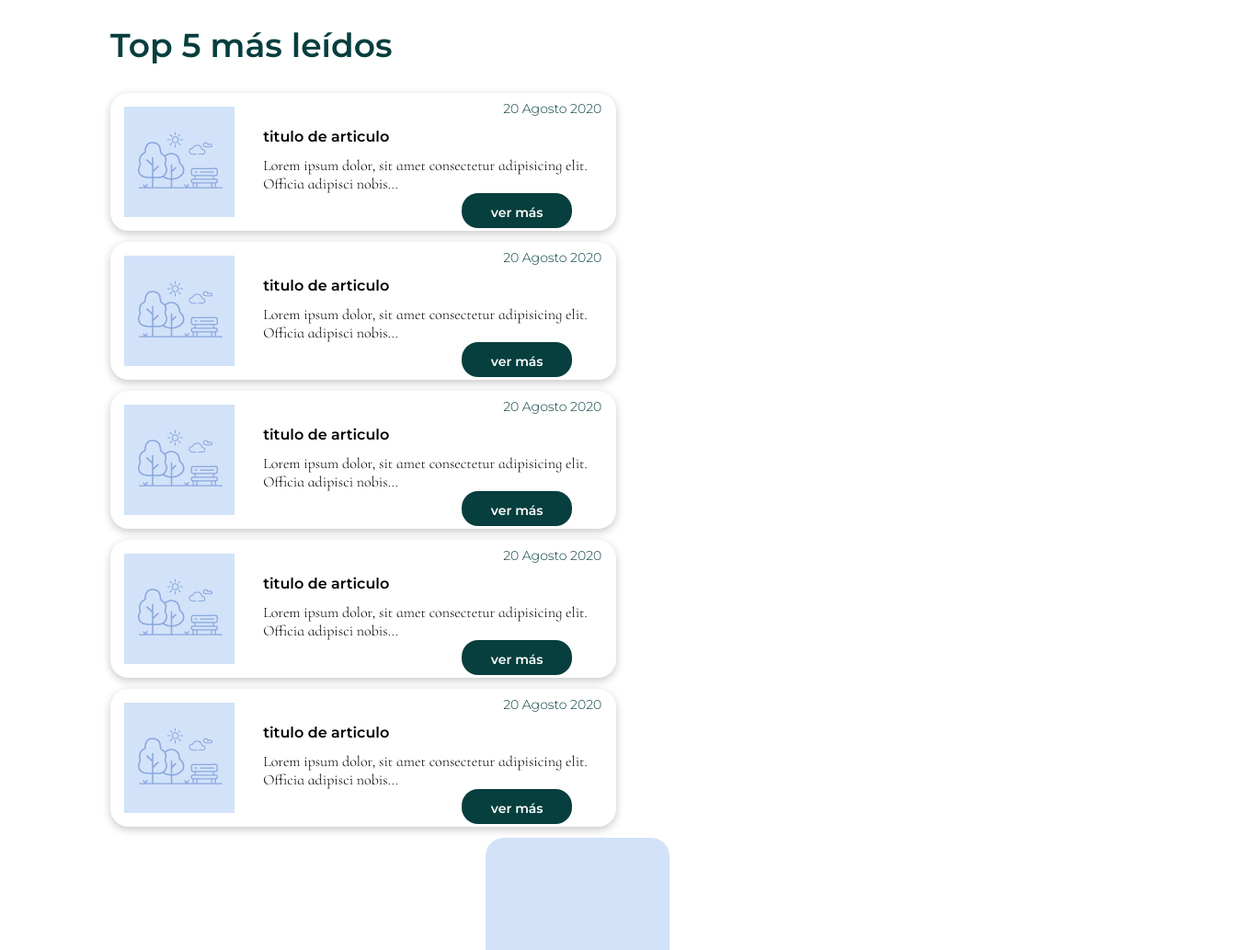
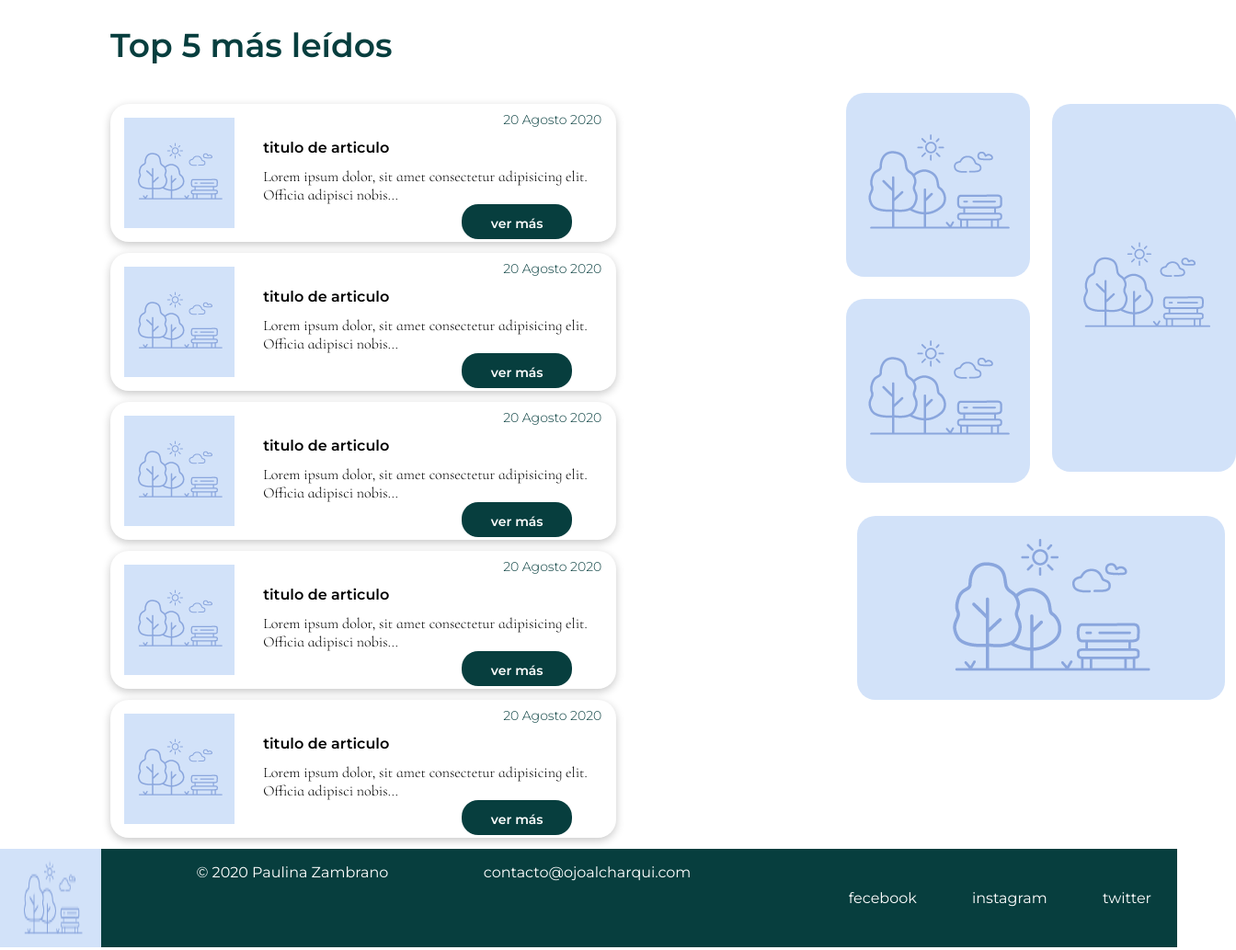
Before and after one commit to palyzambrano/coderhouse-ojoalcharqui, a plain HTML site: page index.html in a window 1280 px wide. Shown: the part 963-1996 px from the top of the page at 92% size, 1344 px wide, since content can reach past the window. Drawn offline with Linux system fonts and the light colour scheme.

Commit message:
agrega grid

```diff
--- a/css/style.css
+++ b/css/style.css
@@ -332,3 +332,38 @@ display: inline-block;
   border-color: #073e3e;
   border-width: 4px;
 }
+
+#anuncios{
+  width: 400px;
+  height: 600px ;
+  display: grid;
+  justify-items: center;
+  align-items: center;
+  grid-template-columns: repeat(4,88px);
+  grid-template-rows: repeat(6,88px);
+  grid-gap: 24px;
+  grid-template-areas:
+    "i1 i1 i3 i3"
+    "i1 i1 i3 i3"
+    "i2 i2 i3 i3"
+    "i2 i2 i3 i3"
+    "i4 i4 i4 i4"
+    "i4 i4 i4 i4"
+    "i4 i4 i4 i4";
+}
+
+#a1 {
+  grid-area: i1;
+}
+
+#a2 {
+  grid-area: i2;
+}
+
+#a3 {
+  grid-area: i3;
+}
+
+#a4 {
+  grid-area: i4;
+}
--- a/index.html
+++ b/index.html
@@ -59,9 +59,9 @@
         </article>
       </div>
     </section>
-
+    <h2 class="titleSection">Top 5 más leídos</h2>
+    <div class="contenerPagina">
       <section>
-      <h2 class="titleSection">Top 5 más leídos</h2>
         <article class="cardTopLeidos">
           <figure>
             <img src="./images/Placeholder120x120.png" alt="Imagen top más">
@@ -133,12 +133,13 @@
           </div>
         </article>
       </section>
-    <aside>
-      <img class="bordeImagen" src="./images/Placeholder200x200.png" alt="">
-      <img class="bordeImagen" src="./images/Placeholder200x200.png" alt="">
-      <img class="bordeImagen" src="./images/Placeholder200x400.png" alt="">
-      <img class="bordeImagen" src="./images/Placeholder400x200.png" alt="">
+      <aside id="anuncios">
+        <img id="a1" class="bordeImagen" src="./images/Placeholder200x200.png" alt="">
+        <img id="a2" class="bordeImagen" src="./images/Placeholder200x200.png" alt="">
+        <img id="a3" class="bordeImagen" src="./images/Placeholder200x400.png" alt="">
+        <img id="a4" class="bordeImagen" src="./images/Placeholder400x200.png" alt="">
       </aside>
+    </div>
   </main>
   <footer>
     <img src="./images/PlaceLogo.png" alt="Logo">
```
Also changed, not shown: pages/eventos.html (+6 -5 lines). Lines whose indentation alone changed are shown as unchanged.
